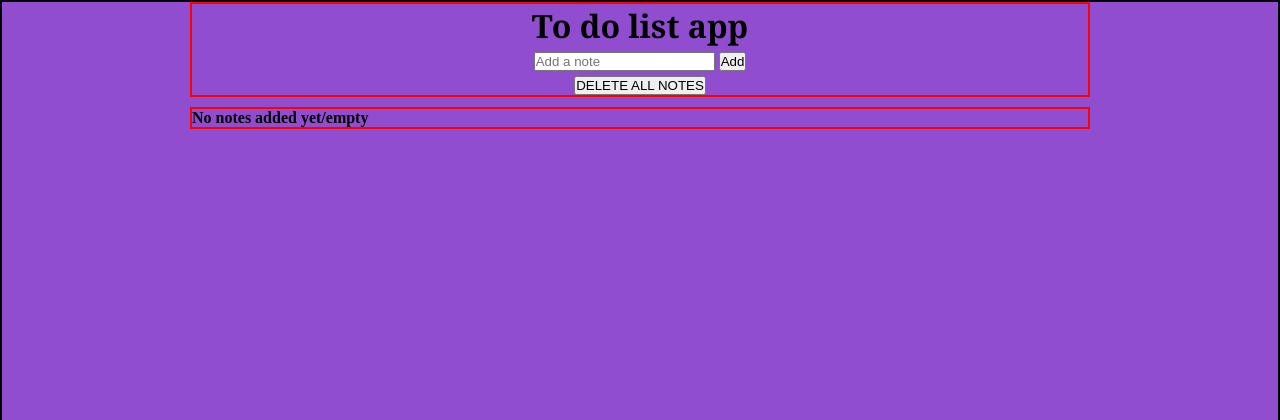
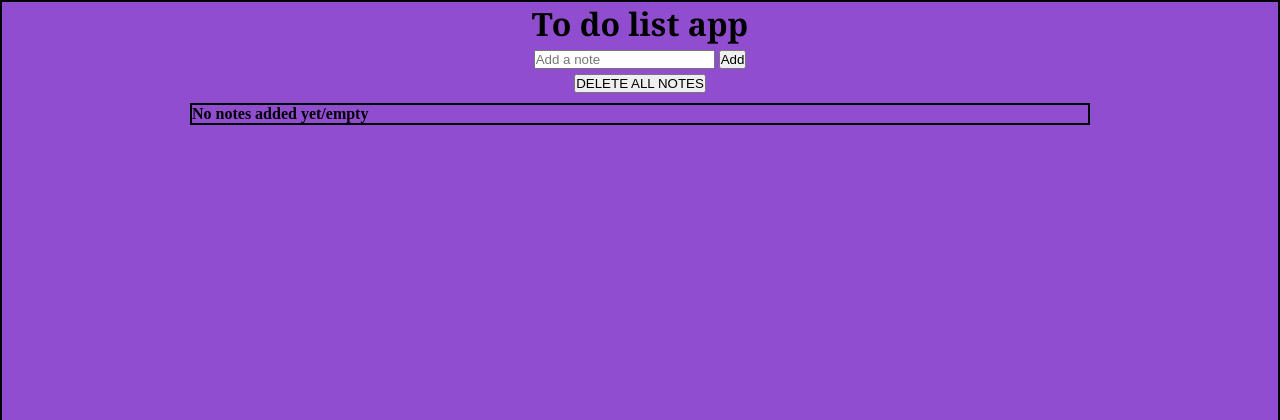
Before and after one commit to AF-Jama/To-Do-List-Website, a Flask app: page / in a window 1280 px wide. Shown: the top 420 px of the page. Run offline with Flask 2, Linux system fonts and the light colour scheme.

Commit message:
Add files via upload
Commit ready for deployment

```diff
--- /dev/null
+++ b/todoapp/app/Procfile.txt
@@ -0,0 +1 @@
+web: gunicorn app:app
--- a/todoapp/app/app.py
+++ b/todoapp/app/app.py
@@ -74,4 +74,4 @@ def internal_server_error(e):
 
 
 if __name__ == "__main__":
-    app.run(debug=True)
+    app.run(debug=False) # deployed app has debug set to bool False
--- a/todoapp/app/static/style.css
+++ b/todoapp/app/static/style.css
@@ -15,7 +15,7 @@ body{
 #outer-box{
     max-width: 900px;
     min-width: 420px; /*allows outer box containing to resize up till 420px minumum size*/
-    border: 2px solid red;
+    /* border: 2px solid red; */
     margin: 0 auto; /*centers*/
     text-align: center;
     color: red;
@@ -35,7 +35,7 @@ body{
 }
 
 #note-text-div{
-    border: 2px solid red;
+    border: 2px solid black;
     max-width: 900px;
     min-width: 420px;
     margin: 10px auto; /*creates margin between divs using margin top 10px*/
```
Also changed, not shown: todoapp/app/requirements.txt (added, +64 -0 lines).
